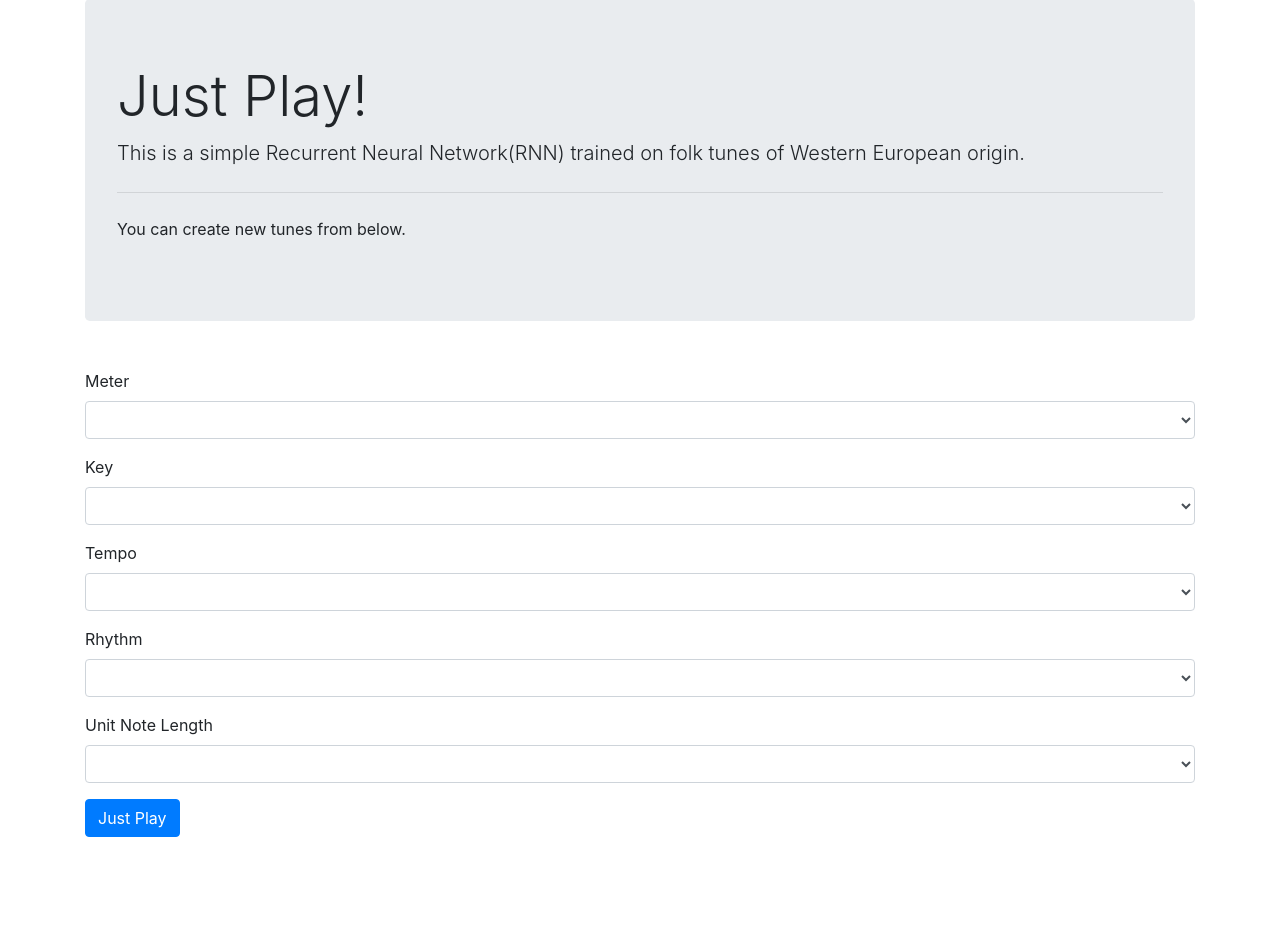
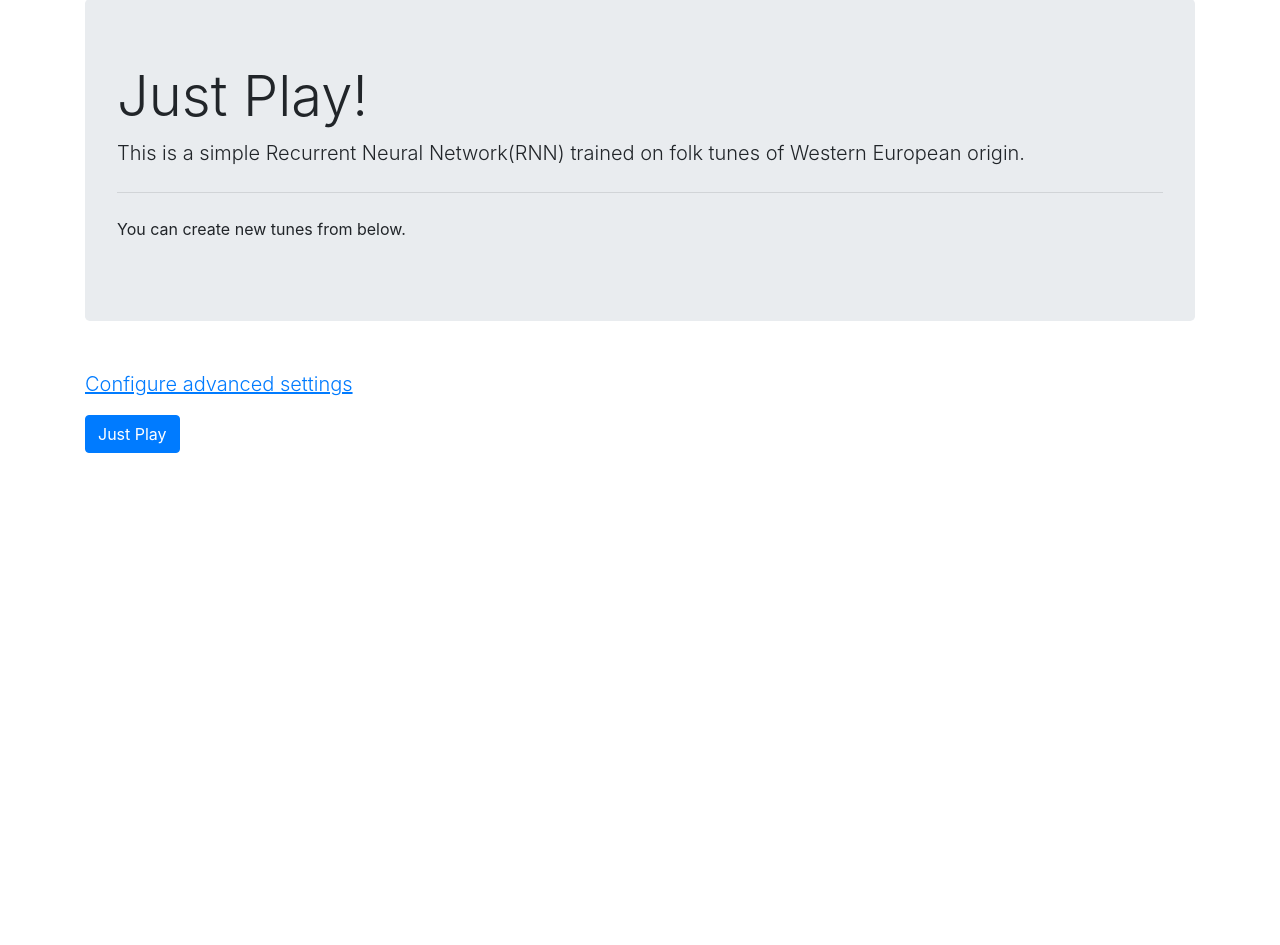
Before and after one commit to hasan-yaman/JustPlay, a Flask app: page / in a window 1280 px wide. Shown: the part 82-1027 px from the top of the page. After the commit the page ends 535 px from the top, so only its background shows below. Run offline with Flask 2, Linux system fonts and the light colour scheme; parts of the project's set-up code (start-up, migrations or seed data) failed here and were passed over; some libraries are stand-ins or nearby versions.

```diff
--- a/static/main.css
+++ b/static/main.css
@@ -1,4 +1,4 @@
-#loaderDiv{
+#loaderDiv {
     position: absolute;
     z-index: 2;
 }
@@ -8,3 +8,15 @@
     max-height: 16px;
     margin-bottom: 6px;
 }
+
+form {
+    display: none;
+}
+
+form.is-hidden {
+    height: 0;
+}
+
+#settings:hover {
+    cursor: pointer;
+}
--- a/templates/index.html
+++ b/templates/index.html
@@ -40,7 +40,10 @@
     </div>
 </div>
 
-<div class="container mt-5" id="d">
+<div class="container mt-5">
+    <p class="lead text-primary" id="settings">
+        <u>Configure advanced settings</u>
+    </p>
     <form>
         <div class="form-group">
             <label for="meter">Meter</label>
@@ -99,11 +102,10 @@
 
             </select>
         </div>
-        <button type="button" class="btn btn-primary" id="just-play">
-            Just Play
-        </button>
-
     </form>
+    <button type="button" class="btn btn-primary" id="just-play">
+        Just Play
+    </button>
 </div>
 
 <div class="container mt-5 text-center">
@@ -123,12 +125,21 @@
         let audioDiv = $("#audioDiv");
         let loaderDiv = $('#loaderDiv');
         let button = $('#just-play');
+
         let meter = $('select#meter');
         let key = $("select#key");
         let tempo = $("select#tempo");
         let rhythm = $("select#rhythm");
         let noteLength = $("select#note_length");
         let parameters = {};
+
+        let form = $("form");
+        let settings = $("#settings");
+
+        settings.click(function () {
+
+        });
+
         button.click(function () {
             // Disable button
             button.prop("disabled", true);
```
